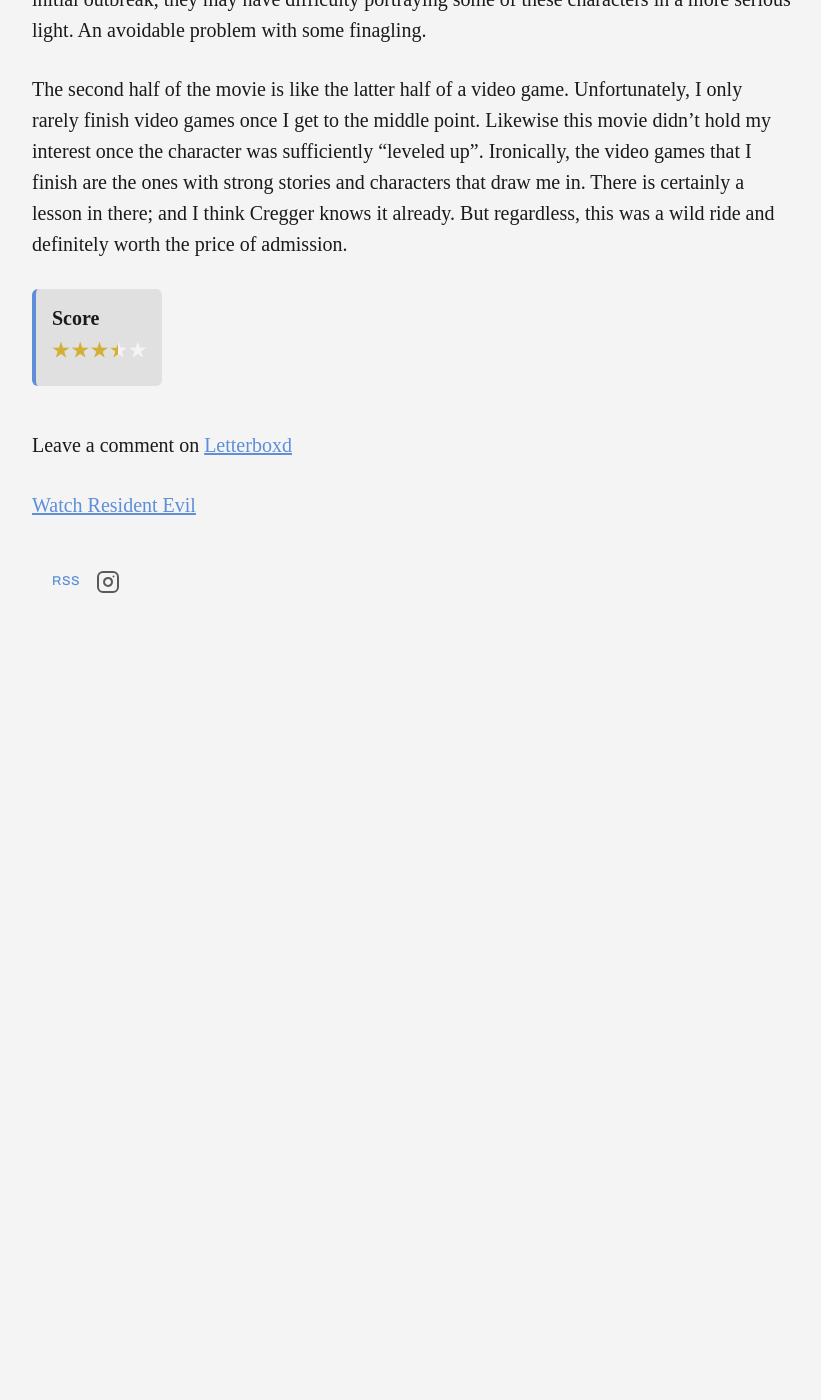
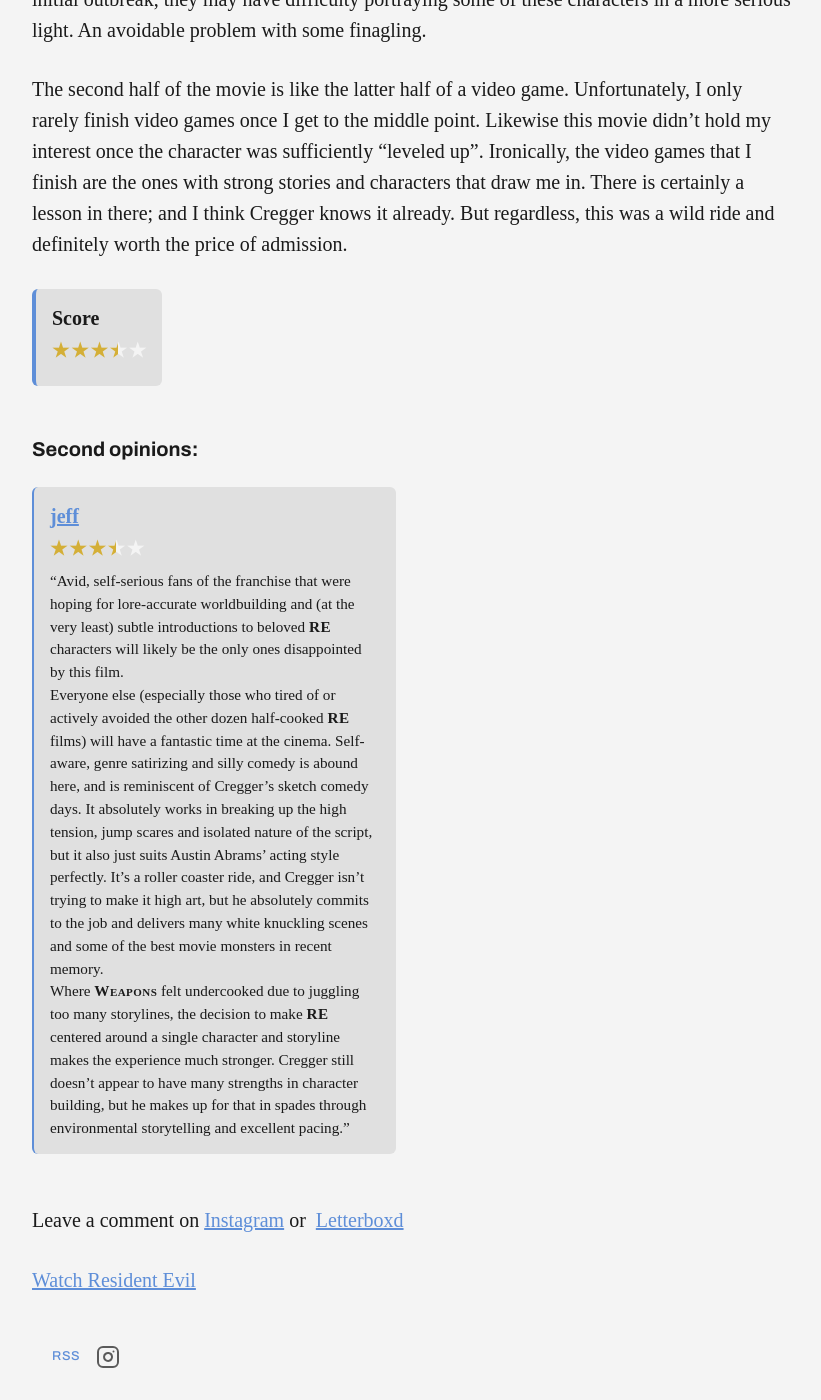
Before and after one commit to Slowburn-Movies/slowburn-movies.github.io, a Jekyll site: the page built from _posts/2026-09-19-resident-evil.md, in a window 1280 px wide and 1400 px high, scrolled down 2011 px. Shown: the whole window, without its empty margins (228-1049 px from the left). Built offline with Jekyll 4.4.1, drawn with Linux system fonts in a browser that asks for light colours; some web fonts are replaced; before the commit the page ends 2641 px from its top, so only the background shows below that.

Commit message:
Update 2026-09-19-resident-evil.md

```diff
--- a/_posts/2026-09-19-resident-evil.md
+++ b/_posts/2026-09-19-resident-evil.md
@@ -10,10 +10,14 @@ release_year: 2026
 director: "Zach Cregger"
 
 rating: 3.5
+other_ratings:
+  - author: "jeff"
+    rating: 3.5
+    verdict: "Avid, self-serious fans of the franchise that were hoping for lore-accurate worldbuilding and (at the very least) subtle introductions to beloved <cite>RE</cite> characters will likely be the only ones disappointed by this film.<br/>Everyone else (especially those who tired of or actively avoided the other dozen half-cooked <cite>RE</cite> films) will have a fantastic time at the cinema. Self-aware, genre satirizing and silly comedy is abound here, and is reminiscent of Cregger’s sketch comedy days. It absolutely works in breaking up the high tension, jump scares and isolated nature of the script, but it also just suits Austin Abrams’ acting style perfectly. It’s a roller coaster ride, and Cregger isn’t trying to make it high art, but he absolutely commits to the job and delivers many white knuckling scenes and some of the best movie monsters in recent memory.<br>Where <cite>Weapons</cite> felt undercooked due to juggling too many storylines, the decision to make <cite>RE</cite> centered around a single character and storyline makes the experience much stronger. Cregger still doesn’t appear to have many strengths in character building, but he makes up for that in spades through environmental storytelling and excellent pacing."
 
 view_link: https://residentevil.movie/
 letterboxd_link: https://letterboxd.com/7beersintibet/film/resident-evil-2026/
-instagram_link:
+instagram_link: https://www.instagram.com/p/DdmDGlAG7iE/?stkn=ejFneHhzZWpyZ3l1
 
 image: /assets/images/resident-evil.webp
 image_alt: "Austin Abrams holding a gun, carrying a medical courier bag in a snowy city."
```
